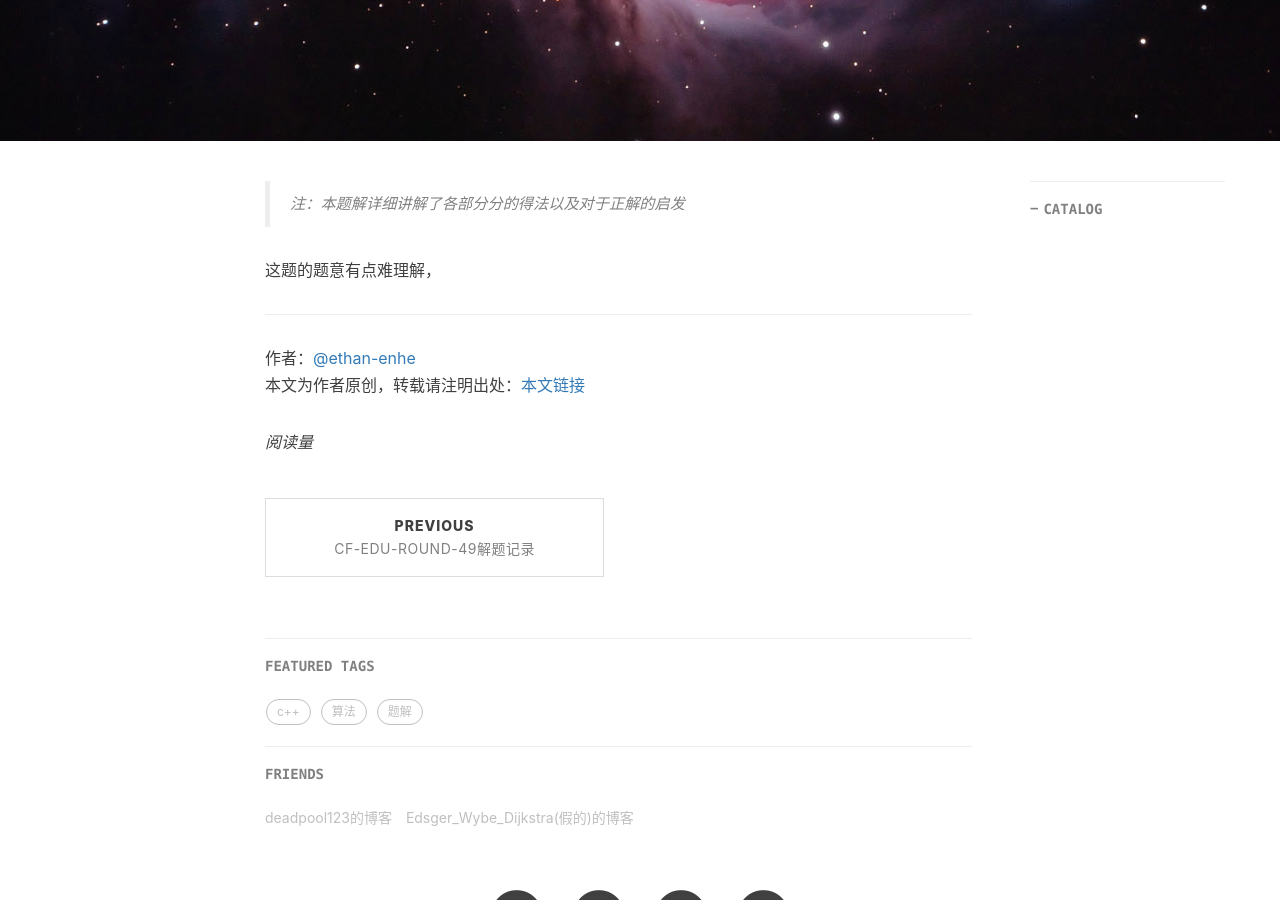
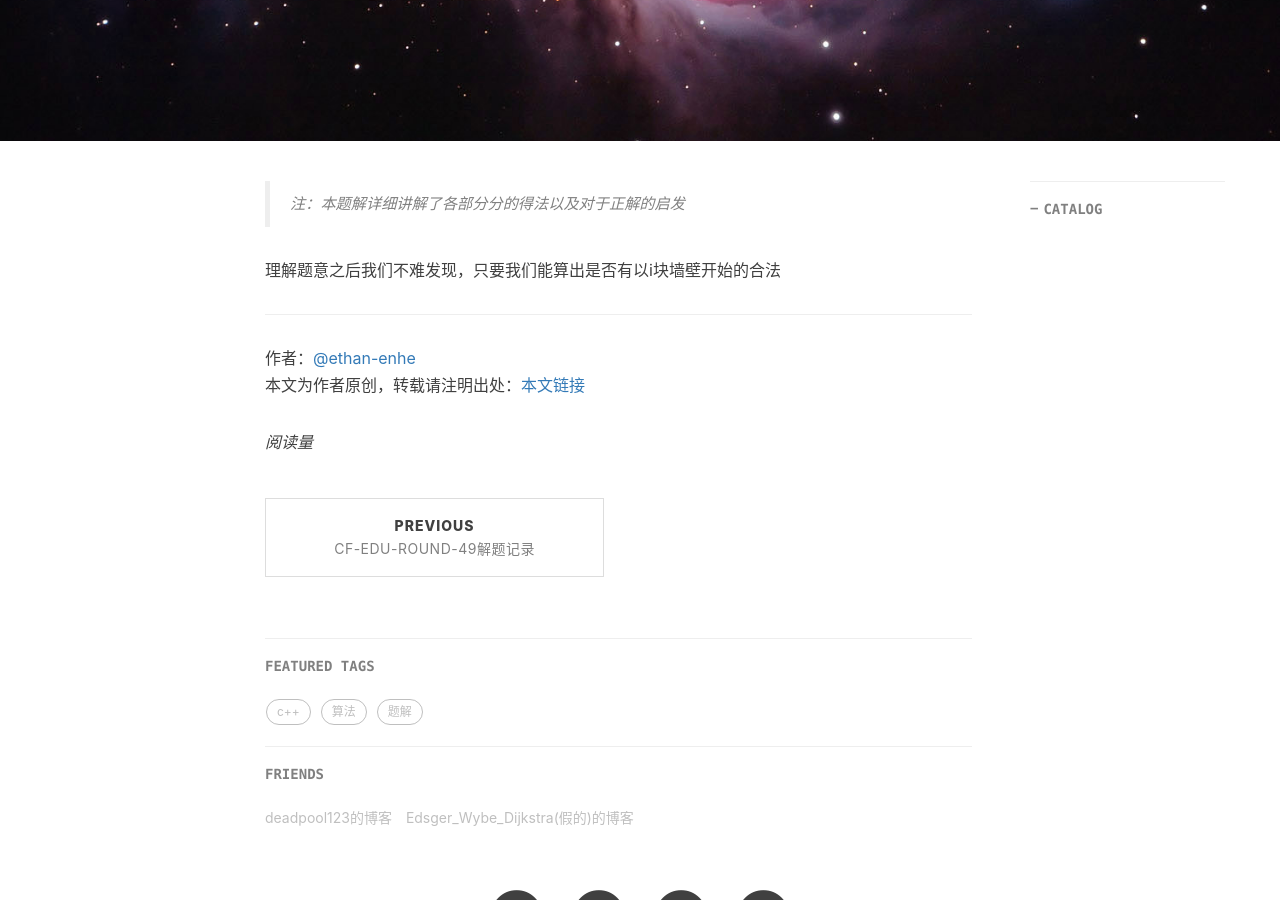
Before and after one commit to ethan-enhe/ethan-enhe.github.io, a Jekyll site: the page built from _posts/2020-08-18-【题解】[APIO2020]T1粉刷墙壁.md, in a window 1280 px wide and 900 px high, scrolled down 442 px. Built offline with Jekyll 4.4.1, drawn with Linux system fonts in a browser that asks for light colours; nearby versions of some CDN libraries; comment, search, counter and statistics services are not loaded.

Commit message:
_posts/2020-08-18-【题解】[APIO2020]T1粉刷墙壁.md updated from https://stackedit.io/

```diff
--- a/_posts/2020-08-18-【题解】[APIO2020]T1粉刷墙壁.md
+++ b/_posts/2020-08-18-【题解】[APIO2020]T1粉刷墙壁.md
@@ -14,7 +14,7 @@ tags:
 
 > 注：本题解详细讲解了各部分分的得法以及对于正解的启发
 
-这题的题意有点难理解，
+理解题意之后我们不难发现，只要我们能算出是否有以i块墙壁开始的合法
 <!--stackedit_data:
-eyJoaXN0b3J5IjpbLTMwMTcyODc2Ml19
+eyJoaXN0b3J5IjpbODA4MTg0MDQyXX0=
 -->
```
